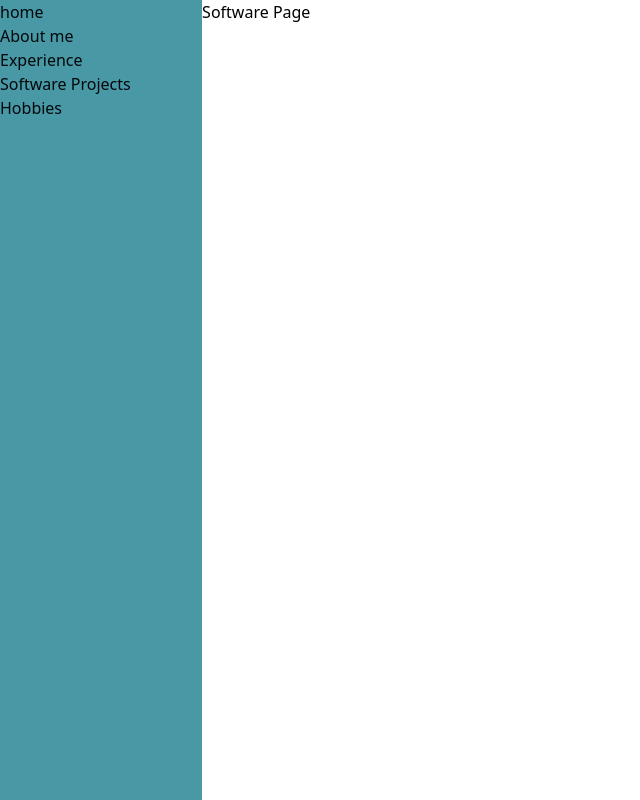
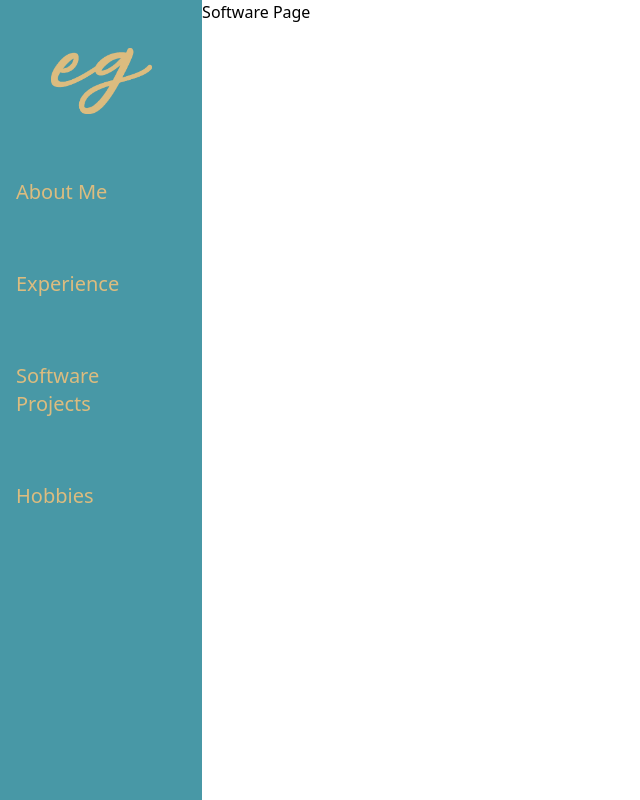
Before and after one commit to emilygorelik/emilygorelik-vue, a Vue app: page /software-projects in a window 1280 px wide. Shown: the whole page, without its empty margins (0-640 px from the left). Built offline with nearby package versions, Linux system fonts and the light colour scheme.

Commit message:
create NavItem, change on hover but not selected

```diff
--- /dev/null
+++ b/src/components/NavItem.vue
@@ -0,0 +1,23 @@
+<template>
+  <router-link
+    :to="href"
+    class="mb-8 mr-4 flex rounded-r p-4 text-xl text-secondary transition-all duration-300 ease-in-out hover:bg-accent"
+    >{{ label }}</router-link
+  >
+</template>
+
+<script>
+export default {
+  name: "NavItem",
+  props: {
+    href: {
+      type: String,
+      required: true,
+    },
+    label: {
+      type: String,
+      required: true,
+    },
+  },
+};
+</script>
--- a/src/components/Sidebar.vue
+++ b/src/components/Sidebar.vue
@@ -1,9 +1,15 @@
+<script setup>
+import NavItem from "./NavItem.vue";
+</script>
+
 <template>
   <div class="flex h-full w-60 flex-col bg-primary text-primary-content">
-    <a rel="stylesheet" href="/">home</a>
-    <a rel="stylesheet" href="/about-me">About me</a>
-    <a rel="stylesheet" href="/experience">Experience</a>
-    <a rel="stylesheet" href="/software-projects">Software Projects</a>
-    <a rel="stylesheet" href="/hobbies">Hobbies</a>
+    <a href="/">
+      <img src="../assets/logo-gold.png" alt="" class="mx-auto my-12 w-1/2" />
+    </a>
+    <NavItem href="/about-me" label="About Me" />
+    <NavItem href="/experience" label="Experience" />
+    <NavItem href="/software-projects" label="Software Projects" />
+    <NavItem href="/hobbies" label="Hobbies" />
   </div>
 </template>
```
